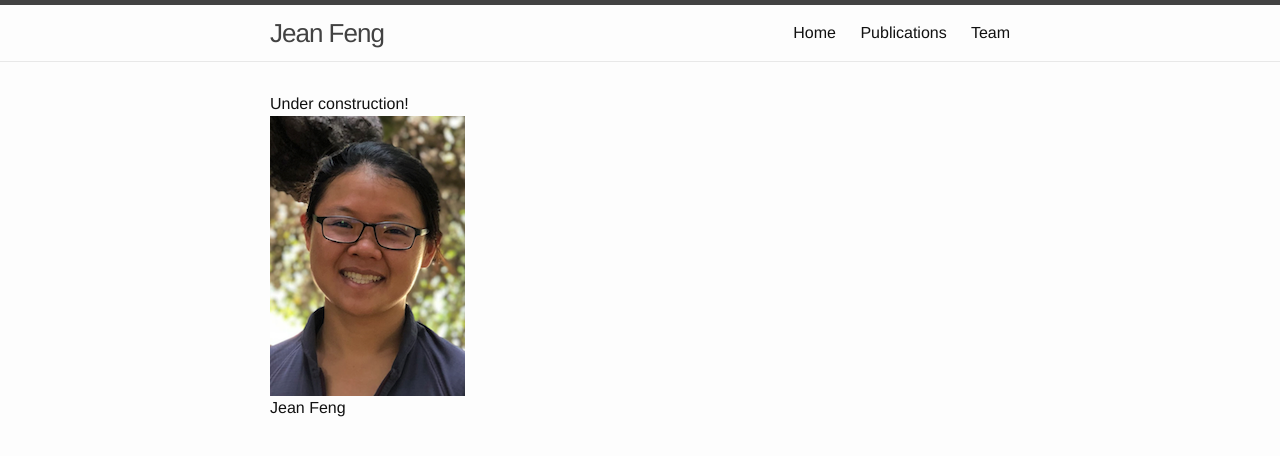
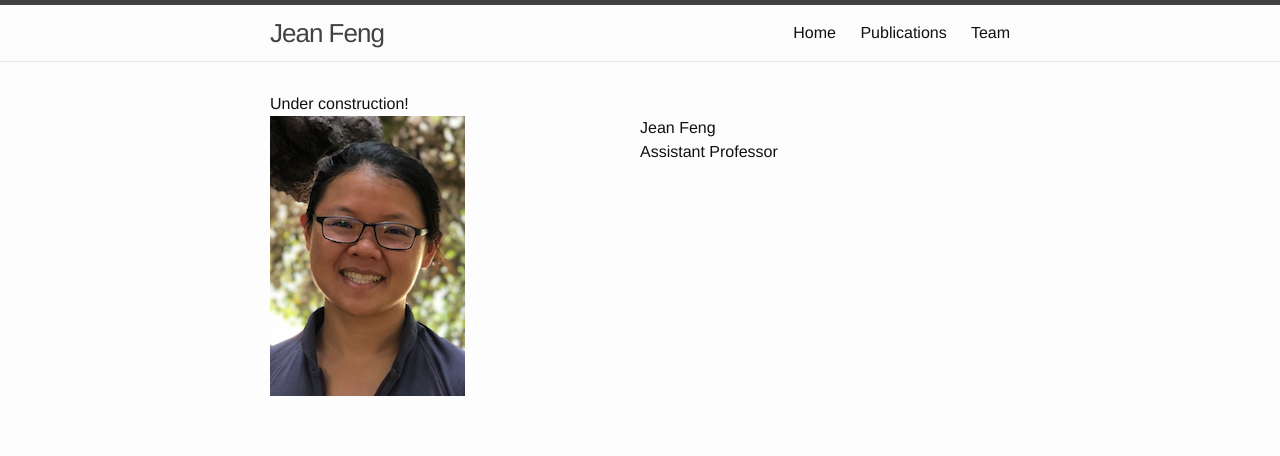
Before and after one commit to jjfeng/jjfeng.github.io, a Jekyll site: the page built from team.html, in a window 1280 px wide. Shown: the top 456 px of the page. Built offline with Jekyll 4.4.1, drawn with Linux system fonts in a browser that asks for light colours.

Commit message:
test flex

```diff
--- a/team.html
+++ b/team.html
@@ -6,11 +6,13 @@ title: Team
 Under construction!
 <br/>
 
-<div width="500px">
-<div width="200px">
+<div class="container" style="height: 280px; display: flex">
+<div style="width: 50%; float: left">
 <img src="headshot.png" margin="20px" height="280px">
 </div>
+<div style="flex-grow: 1">
 Jean Feng
-<div width="300px">
+<br/>
+Assistant Professor
 </div>
 </div>
```
